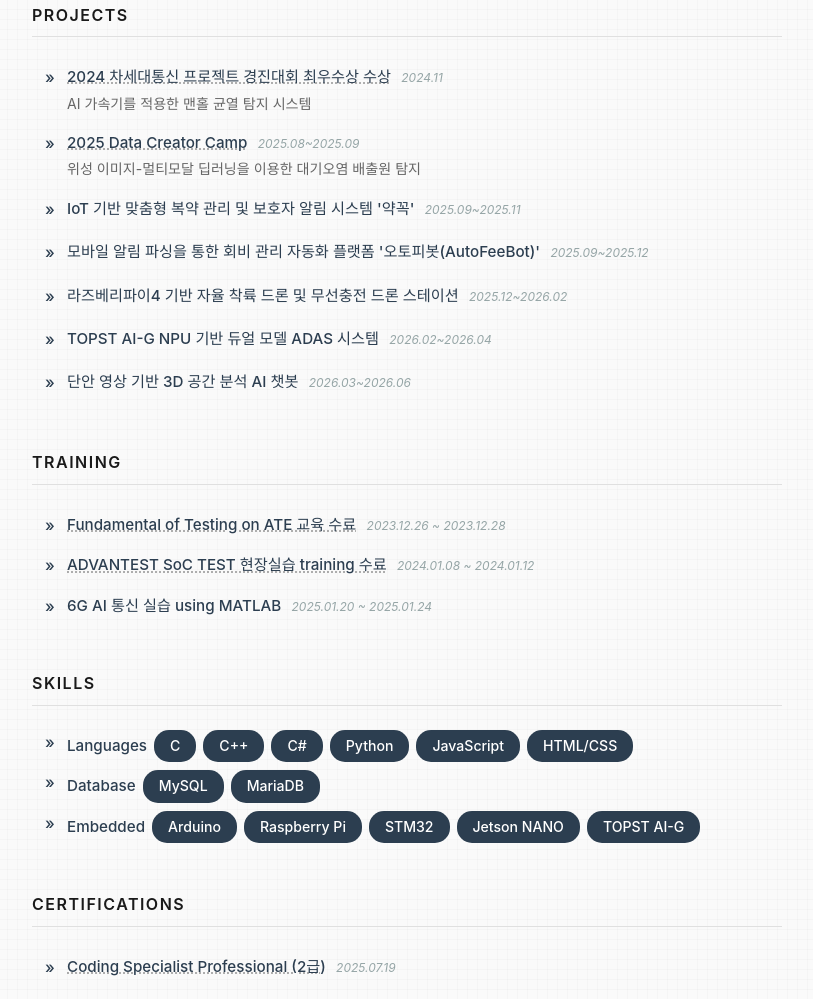
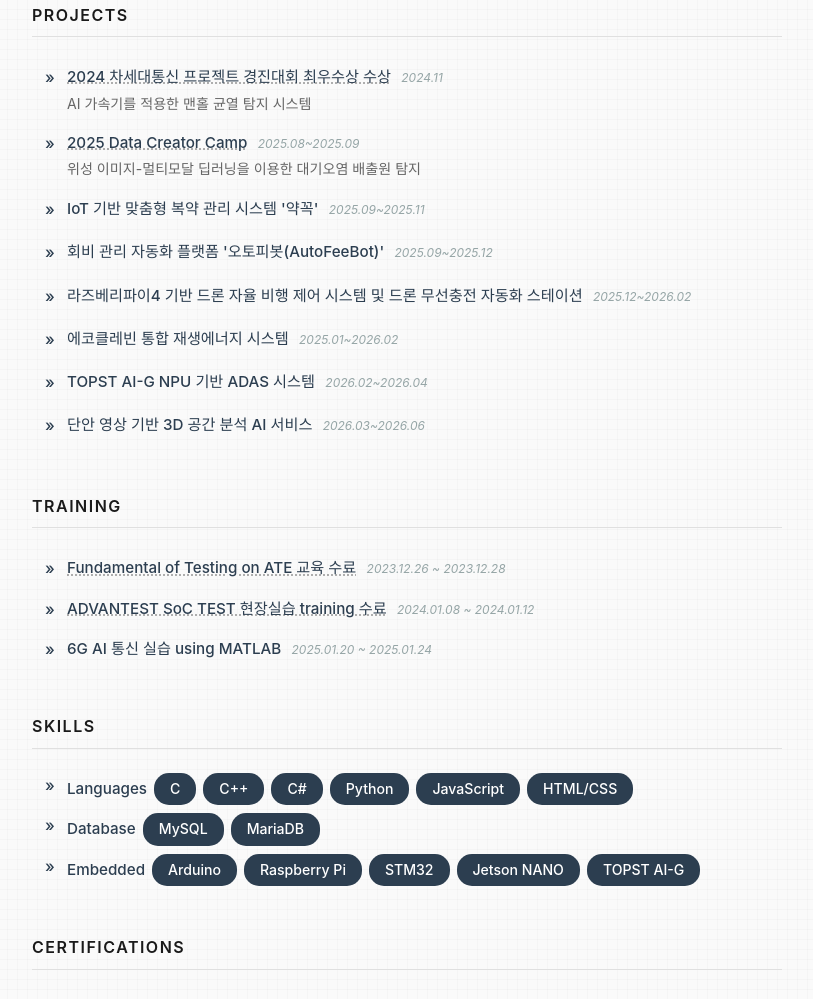
Before and after one commit to juhwonee/juhwonee, a plain HTML site: page index.html in a window 1280 px wide. Shown: the part 1111-2110 px from the top of the page, without its empty margins (233-1046 px from the left). Drawn offline with Linux system fonts and the light colour scheme.

Commit message:
Update index.html

```diff
--- a/index.html
+++ b/index.html
@@ -464,28 +464,32 @@
                     <span class="item-desc">위성 이미지-멀티모달 딥러닝을 이용한 대기오염 배출원 탐지</span>
                 </li>
                 <li>
-                    <span class="item-title">IoT 기반 맞춤형 복약 관리 및 보호자 알림 시스템 '약꼭'</span>
+                    <span class="item-title">IoT 기반 맞춤형 복약 관리 시스템 '약꼭'</span>
                     <span class="item-date">2025.09~2025.11</span>
                     <span class="item-desc"></span>
                 </li>
                 <li>
-                    <span class="item-title">모바일 알림 파싱을 통한 회비 관리 자동화 플랫폼 '오토피봇(AutoFeeBot)'</span>
+                    <span class="item-title">회비 관리 자동화 플랫폼 '오토피봇(AutoFeeBot)'</span>
                     <span class="item-date">2025.09~2025.12</span>
                     <span class="item-desc"></span>
                 </li>
                 <li>
-                    <span class="item-title">라즈베리파이4 기반 자율 착륙 드론 및 무선충전 드론 스테이션</span>
+                    <span class="item-title">라즈베리파이4 기반 드론 자율 비행 제어 시스템 및 드론 무선충전 자동화 스테이션</span>
                     <span class="item-date">2025.12~2026.02</span>
                     <span class="item-desc"></span>
                 </li>
                 <li>
-                    <span class="item-title">TOPST AI-G NPU 기반 듀얼 모델 ADAS 시스템</span>
+                    <span class="item-title">에코클레빈 통합 재생에너지 시스템</span>
+                    <span class="item-date">2025.01~2026.02</span>
+                    <span class="item-desc"></span>
+                </li>
+                <li>
+                    <span class="item-title">TOPST AI-G NPU 기반 ADAS 시스템</span>
                     <span class="item-date">2026.02~2026.04</span>
                     <span class="item-desc"></span>
                 </li>
                 <li>
-                    <span class="item-title">단안 영상 기반 3D
-                        공간 분석 AI 챗봇</span>
+                    <span class="item-title">단안 영상 기반 3D 공간 분석 AI 서비스</span>
                     <span class="item-date">2026.03~2026.06</span>
                     <span class="item-desc"></span>
                 </li>
```
